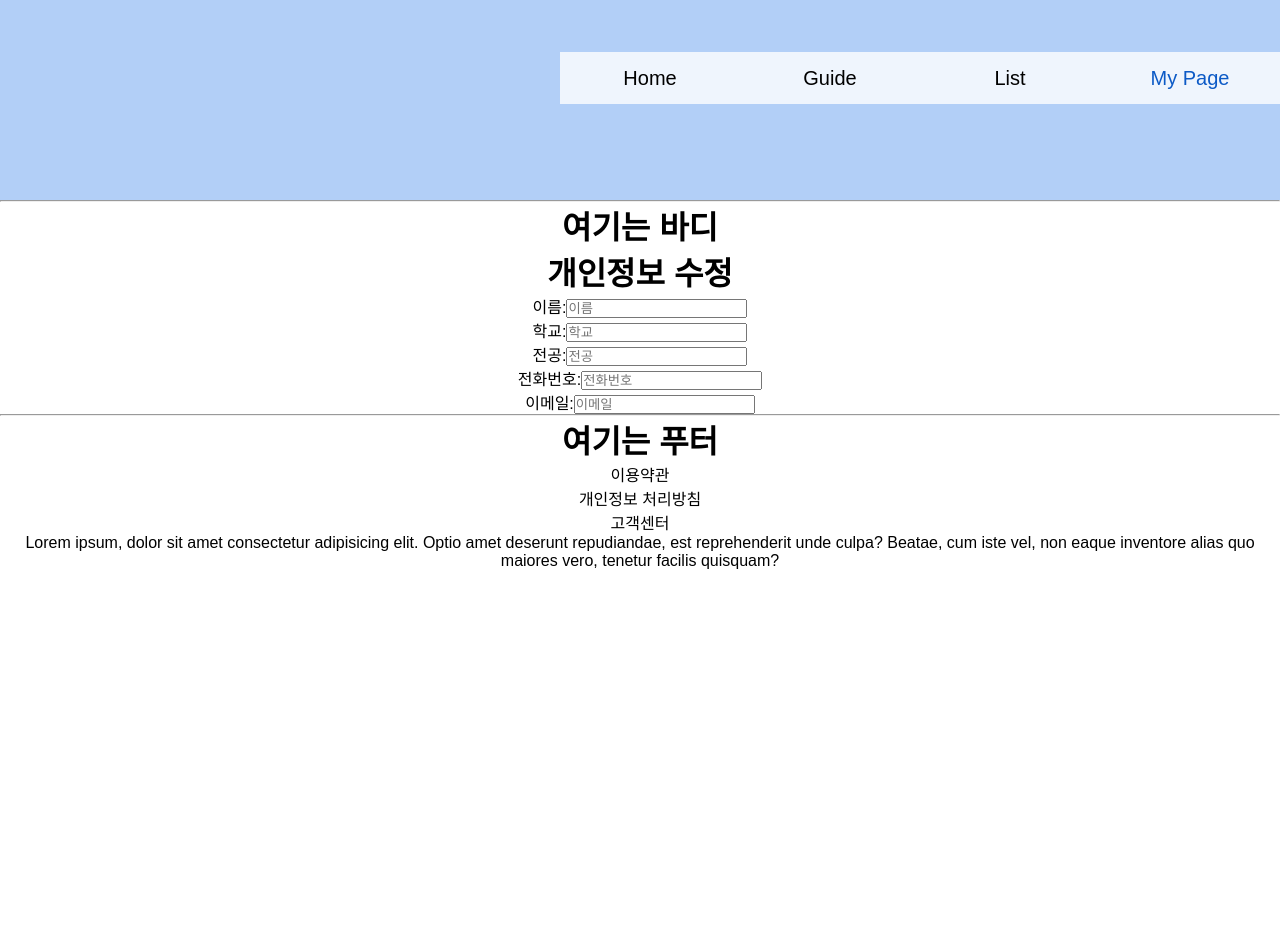
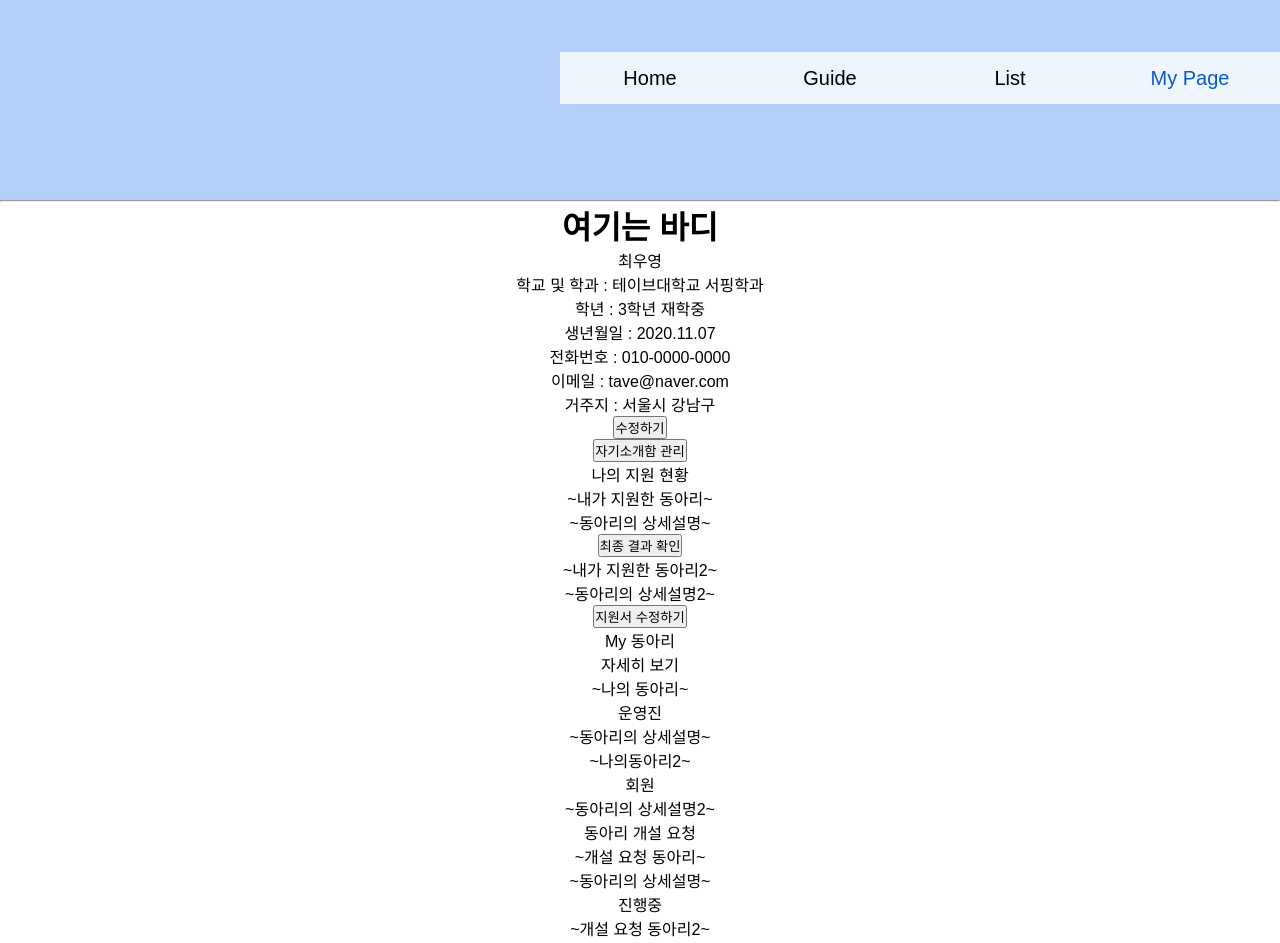
Before and after one commit to Kim-Hyunjo/MoZIP, a React (Create React App) app in the folder front/: page /mypage in a window 1280 px wide. Shown: the top 943 px of the page. Before the commit the page ends 800 px from the top, so only its background shows below. Built offline with nearby package versions, Linux system fonts and the light colour scheme.

Commit message:
feat: edit mypage

```diff
--- a/front/src/App.tsx
+++ b/front/src/App.tsx
@@ -19,6 +19,7 @@ import ListETC from './pages/list/ListETC';
 import login from './pages/login';
 import sginup from './pages/signup';
 import mypage from './pages/mypage';
+import mypageStatus from './pages/mypageStatus';
 
 import detailPage1 from './pages/detailPage1';
 import SelfIntroduction from './pages/SelfIntroduction';
@@ -62,6 +63,7 @@ function App() {
           <Route exact path="/list/학술/1" component={detailPage1}/>
 
           <Route exact path="/mypage" component={mypage} />
+          <Route exact path="/mypage/status" component={mypageStatus} />
 
           <Route exact path="/mypage/introduction" component={SelfIntroduction} />
           <Route component={NotFound} />
--- a/front/src/pages/mypage.tsx
+++ b/front/src/pages/mypage.tsx
@@ -3,51 +3,14 @@ import React, {  useState } from "react";
 
 const mypage = () => {
   const personalInfo = {name: "최우영", sort:"직장인", school:"테이브대학교", major:"서핑학과", grade:"3", state:"재학", birth: "2020.11.07", phoneNum: "010-0000-0000", email: "tave@naver.com", address:"서울시 강남구"};
-  const personalApplyHistory = [{name: "~내가 지원한 동아리~", introduction:"~동아리의 상세설명~"},{name: "~내가 지원한 동아리2~", introduction:"~동아리의 상세설명2~"}]
+  const personalApplyCurrent = [{name: "~내가 지원한 동아리~", introduction:"~동아리의 상세설명~"},{name: "~내가 지원한 동아리2~", introduction:"~동아리의 상세설명2~"}]
+  const personalClublist = [{name: "~나의 동아리~", introduction:"~동아리의 상세설명~", position:"운영진"},{name: "~나의동아리2~", introduction:"~동아리의 상세설명2~", position:"회원"}]
+  const personalOpenRequest = [{name: "~개설 요청 동아리~", introduction:"~동아리의 상세설명~", status:"진행중"},{name: "~개설 요청 동아리2~", introduction:"~동아리의 상세설명2~", status:"승인"}]
+  const personalApplyHistory = [{name: "~내가 지원한 동아리~", introduction:"~동아리의 상세설명~", status:"합격"},{name: "~내가 지원한 동아리2~", introduction:"~동아리의 상세설명2~", status:"불합격"}]
+
   return(
     <div>
-        <h1>개인정보 수정   </h1>
-        <div className="wrapper">
-        <div className="form-wrapper">
-        <div>
-            {/* 사진추가부분 */}
-        </div>
-        <form  noValidate>
-            <div className="이름">
-                <label htmlFor="firstName">이름:</label>
-                <input type="text" className="" placeholder="이름" name= "name"
-                />
-            </div>
-
-            <div className="학교">
-                <label htmlFor="학교">학교:</label>
-                <input type="text" className="" placeholder="학교" name= "name"
-               />
-            </div>
-            <div className="전공">
-                <label htmlFor="전공">전공:</label>
-                <input type="text" className="" placeholder="전공" name= "name"
-                />
-            </div>
-            <div className="전화번호">
-                <label htmlFor="firstName">전화번호:</label>
-                <input type="text" className="" placeholder="전화번호" name= "name"
-                />
-            </div>
-            <div className="이메일">
-                <label htmlFor="이메일">이메일:</label>
-                <input type="text" className="" placeholder="이메일" name= "name"
-               />
-            </div>
-            </form>
-
-
-        {/* 학년
-        생년월일 */}
-        {/* 거주지역 */}
-        </div>
-        </div>
-      {/* <div id="namecard">
+      <div id="namecard">
         {personalInfo.name} <br></br>
         학교 및 학과 : {personalInfo.school} {personalInfo.major}<br></br>
         학년 : {personalInfo.grade}학년 {personalInfo.state}중 <br></br>
@@ -57,11 +20,7 @@ const mypage = () => {
         거주지 : {personalInfo.address}<br></br>
         <button>수정하기</button>
       </div>
-<<<<<<< HEAD
       <button>자기소개함 관리</button>
-=======
-      <Link to="./mypage/introduction"><button>자기소개함 관리</button></Link>
-
       <div id="applyCurrent">
         나의 지원 현황
         <ul id="small box">
@@ -77,21 +36,56 @@ const mypage = () => {
           </li>
         </ul>
       </div>
->>>>>>> develop
       <div id="applyHistory">
+        My 동아리
+        <div>
+          <Link to="./mypage/status">자세히 보기</Link>
+        </div>
+        <ul id="small box">
+          <li>
+            {personalClublist[0].name} <br></br>
+            {personalClublist[0].position}<br></br>
+            {personalClublist[0].introduction}<br></br>
+          </li>
+          <li>
+            {personalClublist[1].name} <br></br>
+            {personalClublist[1].position}<br></br>
+            {personalClublist[1].introduction}<br></br>
+          </li>
+        </ul>
+      </div>
+      <div id="openRequest">
+        동아리 개설 요청
+        <ul id="small box">
+          <li>
+            {personalOpenRequest[0].name} <br></br>
+            {personalOpenRequest[0].introduction}<br></br>
+            {personalOpenRequest[0].status}<br></br>
+          </li>
+          <li>
+            {personalOpenRequest[1].name} <br></br>
+            {personalOpenRequest[1].introduction}<br></br>
+            {personalOpenRequest[1].status}<br></br>
+          </li>
+        </ul>
+        <button>개설 요청하기</button>
+      </div>
+      <div id="applyHistory">
+        나의 지원 이력
         <ul id="small box">
           <li>
             {personalApplyHistory[0].name} <br></br>
+            {personalApplyHistory[0].status} <br></br>
             {personalApplyHistory[0].introduction}<br></br>
-            <button>최종 결과 확인</button>
           </li>
           <li>
             {personalApplyHistory[1].name} <br></br>
+            {personalApplyHistory[1].status} <br></br>
             {personalApplyHistory[1].introduction}<br></br>
             <button>지원서 수정하기</button>
           </li>
         </ul>
-      </div> */}
+      </div>
     </div>
   )
 
--- /dev/null
+++ b/front/src/pages/mypageStatus.tsx
@@ -0,0 +1,17 @@
+import { BrowserRouter as Router, Route,Link } from 'react-router-dom';
+import React, {  useState } from "react";
+
+const mypageStatus = () => {
+  const personalClublist = [{name: "~나의 동아리~", introduction:"~동아리의 상세설명~", position:"운영진"},{name: "~나의동아리2~", introduction:"~동아리의 상세설명2~", position:"회원"}]
+
+  return(
+    <div>
+      <div id="namecard">
+        동아리 모집 현황
+      </div>
+    </div>
+  )
+
+}
+
+export default mypageStatus
```
